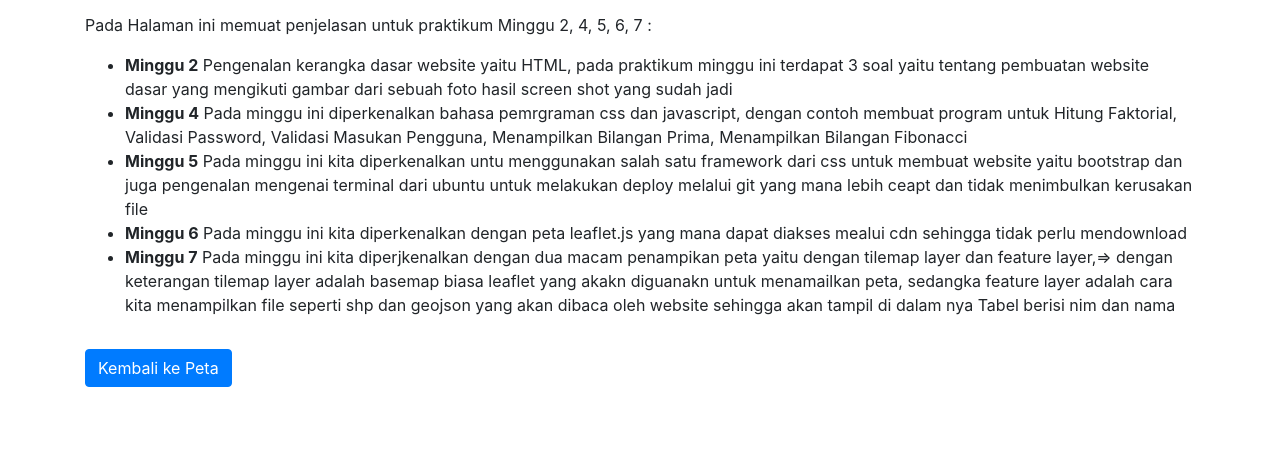
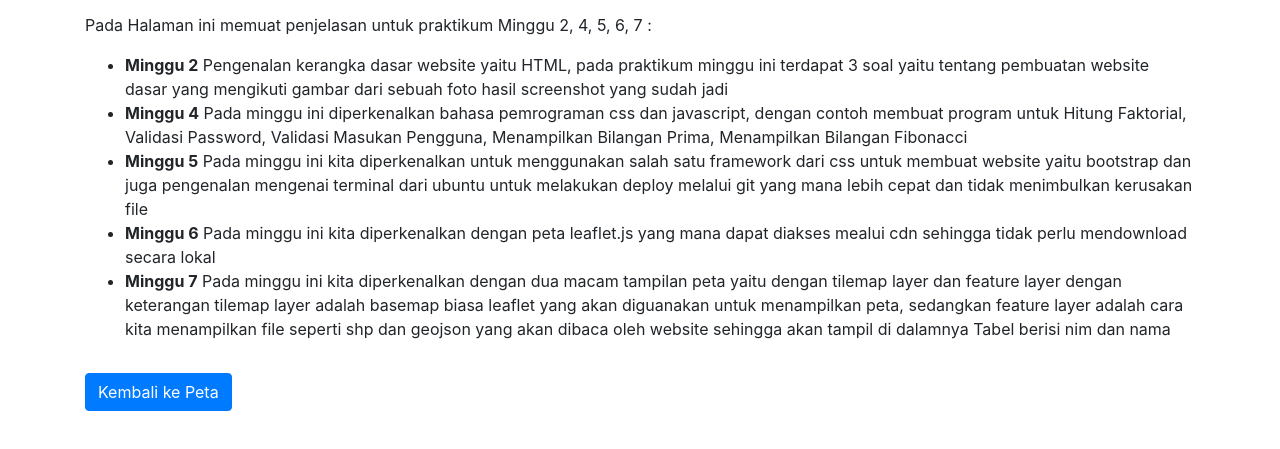
Before and after one commit to arifmuhibadurahman/uts_sigweb, a plain HTML site: page 1.html in a window 1280 px wide. Shown: the part 143-592 px from the top of the page. Drawn offline with nearby package versions, Linux system fonts and the light colour scheme.

Commit message:
Update 1.html

```diff
--- a/1.html
+++ b/1.html
@@ -17,11 +17,11 @@
            Pada Halaman ini memuat penjelasan untuk praktikum Minggu 2, 4, 5, 6, 7 :
         </p>
         <ul>
-            <li><b>Minggu 2</b> 	Pengenalan kerangka dasar website yaitu HTML, pada praktikum minggu ini terdapat 3 soal yaitu tentang pembuatan website dasar yang mengikuti gambar dari sebuah foto hasil screen shot yang sudah jadi </li>
-            <li><b>Minggu 4</b>	    Pada minggu ini diperkenalkan bahasa pemrgraman css dan javascript, dengan contoh membuat program untuk Hitung Faktorial, Validasi Password, Validasi Masukan Pengguna, Menampilkan Bilangan Prima, Menampilkan Bilangan Fibonacci</li>
-            <li><b>Minggu 5</b> 	Pada minggu ini kita diperkenalkan untu menggunakan salah satu framework dari css untuk membuat website yaitu bootstrap dan juga pengenalan mengenai terminal dari ubuntu untuk melakukan deploy melalui git yang mana lebih ceapt dan tidak menimbulkan kerusakan file</li>
-            <li><b>Minggu 6</b>	    Pada minggu ini kita diperkenalkan dengan peta leaflet.js yang mana dapat diakses mealui cdn sehingga tidak perlu mendownload </li>
-            <li><b>Minggu 7</b>     Pada minggu ini kita diperjkenalkan dengan dua macam penampikan peta yaitu dengan tilemap layer dan feature layer,=> dengan keterangan tilemap layer adalah basemap biasa leaflet yang akakn diguanakn untuk menamailkan peta, sedangka feature layer adalah cara kita menampilkan file seperti shp dan geojson yang akan dibaca oleh website sehingga akan tampil di dalam nya	Tabel berisi nim dan nama </li>
+            <li><b>Minggu 2</b> 	Pengenalan kerangka dasar website yaitu HTML, pada praktikum minggu ini terdapat 3 soal yaitu tentang pembuatan website dasar yang mengikuti gambar dari sebuah foto hasil screenshot yang sudah jadi </li>
+            <li><b>Minggu 4</b>	    Pada minggu ini diperkenalkan bahasa pemrograman css dan javascript, dengan contoh membuat program untuk Hitung Faktorial, Validasi Password, Validasi Masukan Pengguna, Menampilkan Bilangan Prima, Menampilkan Bilangan Fibonacci</li>
+            <li><b>Minggu 5</b> 	Pada minggu ini kita diperkenalkan untuk menggunakan salah satu framework dari css untuk membuat website yaitu bootstrap dan juga pengenalan mengenai terminal dari ubuntu untuk melakukan deploy melalui git yang mana lebih cepat dan tidak menimbulkan kerusakan file</li>
+            <li><b>Minggu 6</b>	    Pada minggu ini kita diperkenalkan dengan peta leaflet.js yang mana dapat diakses mealui cdn sehingga tidak perlu mendownload secara lokal </li>
+            <li><b>Minggu 7</b>     Pada minggu ini kita diperkenalkan dengan dua macam tampilan peta yaitu dengan tilemap layer dan feature layer dengan keterangan tilemap layer adalah basemap biasa leaflet yang akan diguanakan untuk menampilkan peta, sedangkan feature layer adalah cara kita menampilkan file seperti shp dan geojson yang akan dibaca oleh website sehingga akan tampil di dalamnya Tabel berisi nim dan nama </li>
         </ul>
         <a href="index.html" class="btn btn-primary mt-3">Kembali ke Peta</a>
     </div>
```
